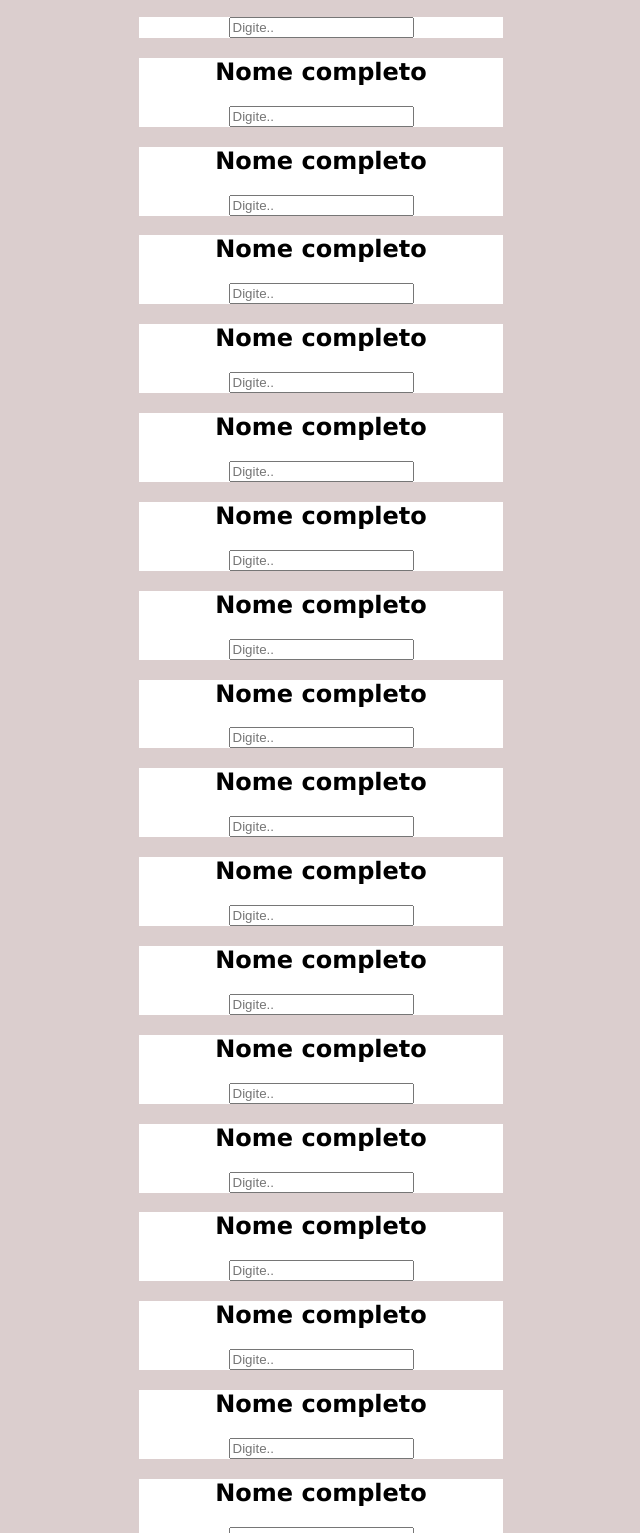
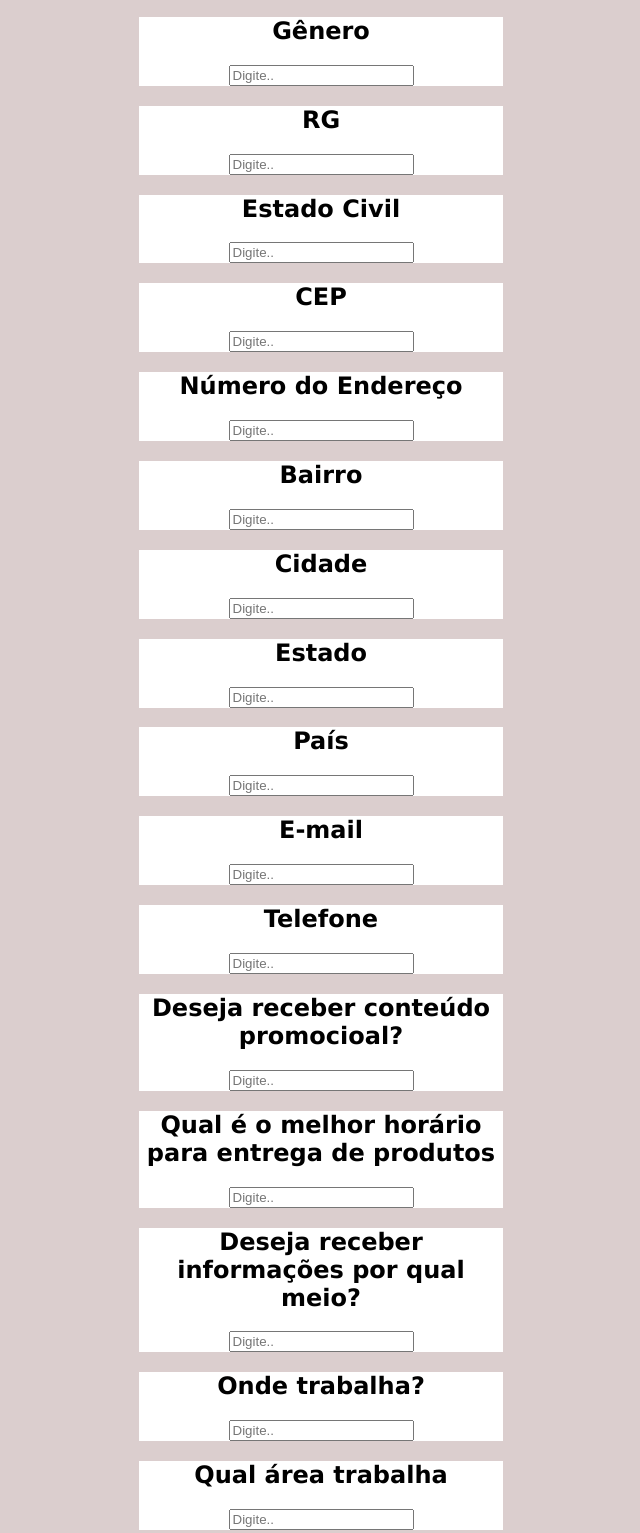
Before and after one commit to Gustavoscho/Formul-rio, a plain HTML site: page index.html in a window 1280 px wide. Shown: the part 1092-2625 px from the top of the page, without its empty margins (319-959 px from the left). Drawn offline with Linux system fonts and the light colour scheme.

Commit message:
perguntas feitas

```diff
--- a/index.html
+++ b/index.html
@@ -30,103 +30,103 @@
         <input type="text-area" placeholder="Digite.." class="respostas" required="">
     </div>
     <div class ="corpo">
-        <h2></h2>
+        <h2>Gênero</h2>
         <input type="text-area" placeholder="Digite.." class="respostas" required="">
     </div>
     <div class ="corpo">
-        <h2>Nome completo</h2>
+        <h2>RG</h2>
         <input type="text-area" placeholder="Digite.." class="respostas" required="">
     </div>
     <div class ="corpo">
-        <h2>Nome completo</h2>
+        <h2>Estado Civil</h2>
         <input type="text-area" placeholder="Digite.." class="respostas" required="">
     </div>
     <div class ="corpo">
-        <h2>Nome completo</h2>
+        <h2>CEP</h2>
         <input type="text-area" placeholder="Digite.." class="respostas" required="">
     </div>
     <div class ="corpo">
-        <h2>Nome completo</h2>
+        <h2>Número do Endereço</h2>
         <input type="text-area" placeholder="Digite.." class="respostas" required="">
     </div>
     <div class ="corpo">
-        <h2>Nome completo</h2>
+        <h2>Bairro</h2>
         <input type="text-area" placeholder="Digite.." class="respostas" required="">
     </div>
     <div class ="corpo">
-        <h2>Nome completo</h2>
+        <h2>Cidade</h2>
         <input type="text-area" placeholder="Digite.." class="respostas" required="">
     </div>
     <div class ="corpo">
-        <h2>Nome completo</h2>
+        <h2>Estado</h2>
         <input type="text-area" placeholder="Digite.." class="respostas" required="">
     </div>
     <div class ="corpo">
-        <h2>Nome completo</h2>
+        <h2>País</h2>
         <input type="text-area" placeholder="Digite.." class="respostas" required="">
     </div>
     <div class ="corpo">
-        <h2>Nome completo</h2>
+        <h2>E-mail</h2>
         <input type="text-area" placeholder="Digite.." class="respostas" required="">
     </div>
     <div class ="corpo">
-        <h2>Nome completo</h2>
+        <h2>Telefone</h2>
         <input type="text-area" placeholder="Digite.." class="respostas" required="">
     </div>
     <div class ="corpo">
-        <h2>Nome completo</h2>
+        <h2>Deseja receber conteúdo promocioal?</h2>
         <input type="text-area" placeholder="Digite.." class="respostas" required="">
     </div>
     <div class ="corpo">
-        <h2>Nome completo</h2>
+        <h2>Qual é o melhor horário para entrega de produtos</h2>
         <input type="text-area" placeholder="Digite.." class="respostas" required="">
     </div>
     <div class ="corpo">
-        <h2>Nome completo</h2>
+        <h2>Deseja receber informações por qual meio?</h2>
         <input type="text-area" placeholder="Digite.." class="respostas" required="">
     </div>
     <div class ="corpo">
-        <h2>Nome completo</h2>
+        <h2>Onde trabalha?</h2>
         <input type="text-area" placeholder="Digite.." class="respostas" required="">
     </div>
     <div class ="corpo">
-        <h2>Nome completo</h2>
+        <h2>Qual área trabalha</h2>
         <input type="text-area" placeholder="Digite.." class="respostas" required="">
     </div>
     <div class ="corpo">
-        <h2>Nome completo</h2>
+        <h2>Quanto ganha por mês?</h2>
         <input type="text-area" placeholder="Digite.." class="respostas" required="">
     </div>
     <div class ="corpo">
-        <h2>Nome completo</h2>
+        <h2>É vegano?</h2>
         <input type="text-area" placeholder="Digite.." class="respostas" required="">
     </div>
     <div class ="corpo">
-        <h2>Nome completo</h2>
+        <h2>Possui passagem pela polícia?</h2>
         <input type="text-area" placeholder="Digite.." class="respostas" required="">
     </div>
     <div class ="corpo">
-        <h2>Nome completo</h2>
+        <h2>Seu nome está no Serasa?</h2>
         <input type="text-area" placeholder="Digite.." class="respostas" required="">
     </div>
     <div class ="corpo">
-        <h2>Nome completo</h2>
+        <h2>Tem filhos(as)?</h2>
         <input type="text-area" placeholder="Digite.." class="respostas" required="">
     </div>
     <div class ="corpo">
-        <h2>Nome completo</h2>
+        <h2>Já andou de avião alguma vez?</h2>
         <input type="text-area" placeholder="Digite.." class="respostas" required="">
     </div>
     <div class ="corpo">
-        <h2>Nome completo</h2>
+        <h2>sabe cantar o Hino do Brasil?</h2>
         <input type="text-area" placeholder="Digite.." class="respostas" required="">
     </div>
     <div class ="corpo">
-        <h2>Nome completo</h2>
+        <h2>Torce para qual time?</h2>
         <input type="text-area" placeholder="Digite.." class="respostas" required="">
     </div>
     <div class ="corpo">
-        <h2>Nome completo</h2>
+        <h2>Eu li e aceito os termos e condições desse contrato</h2>
         <input type="text-area" placeholder="Digite.." class="respostas" required="">
     </div>
 </body>
```
